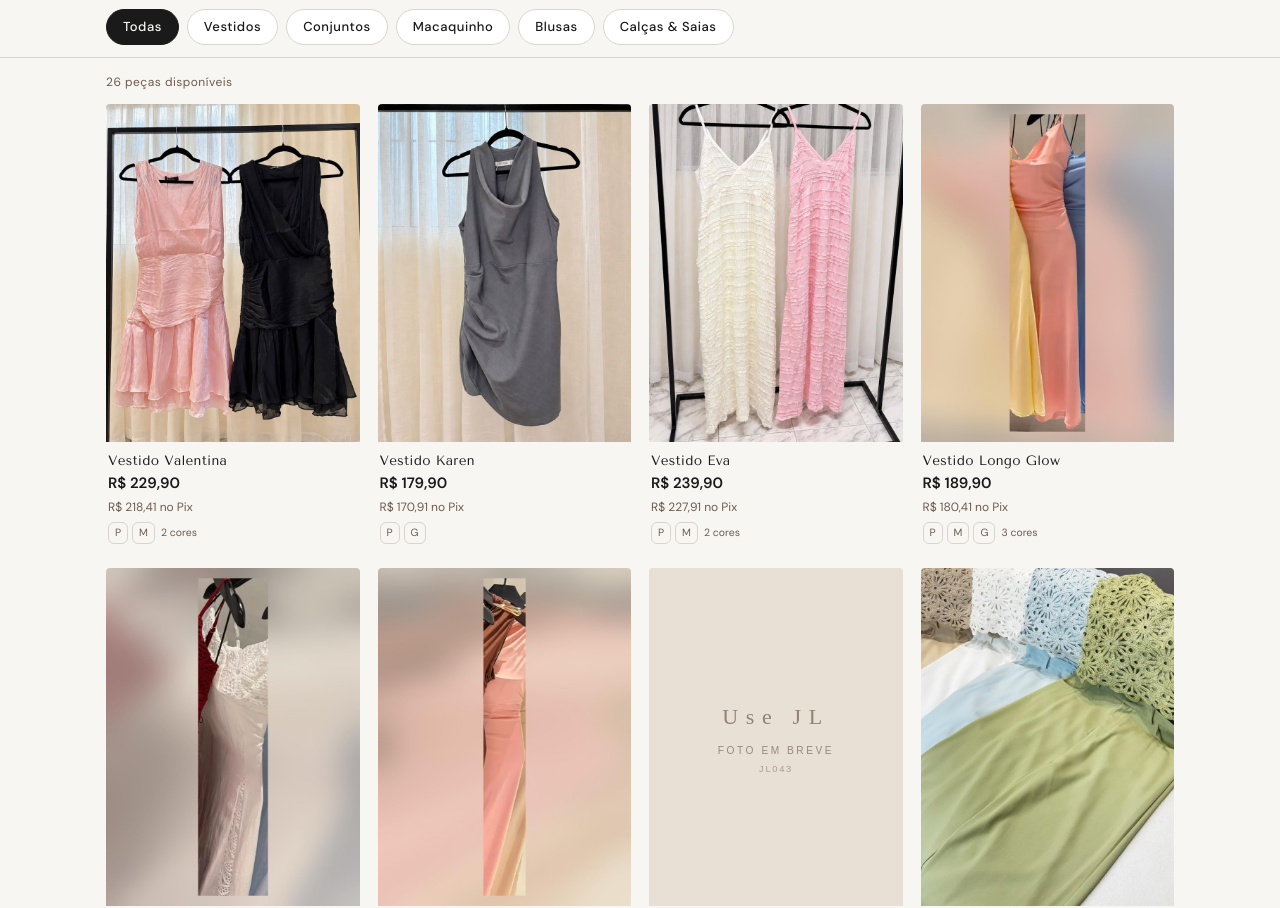
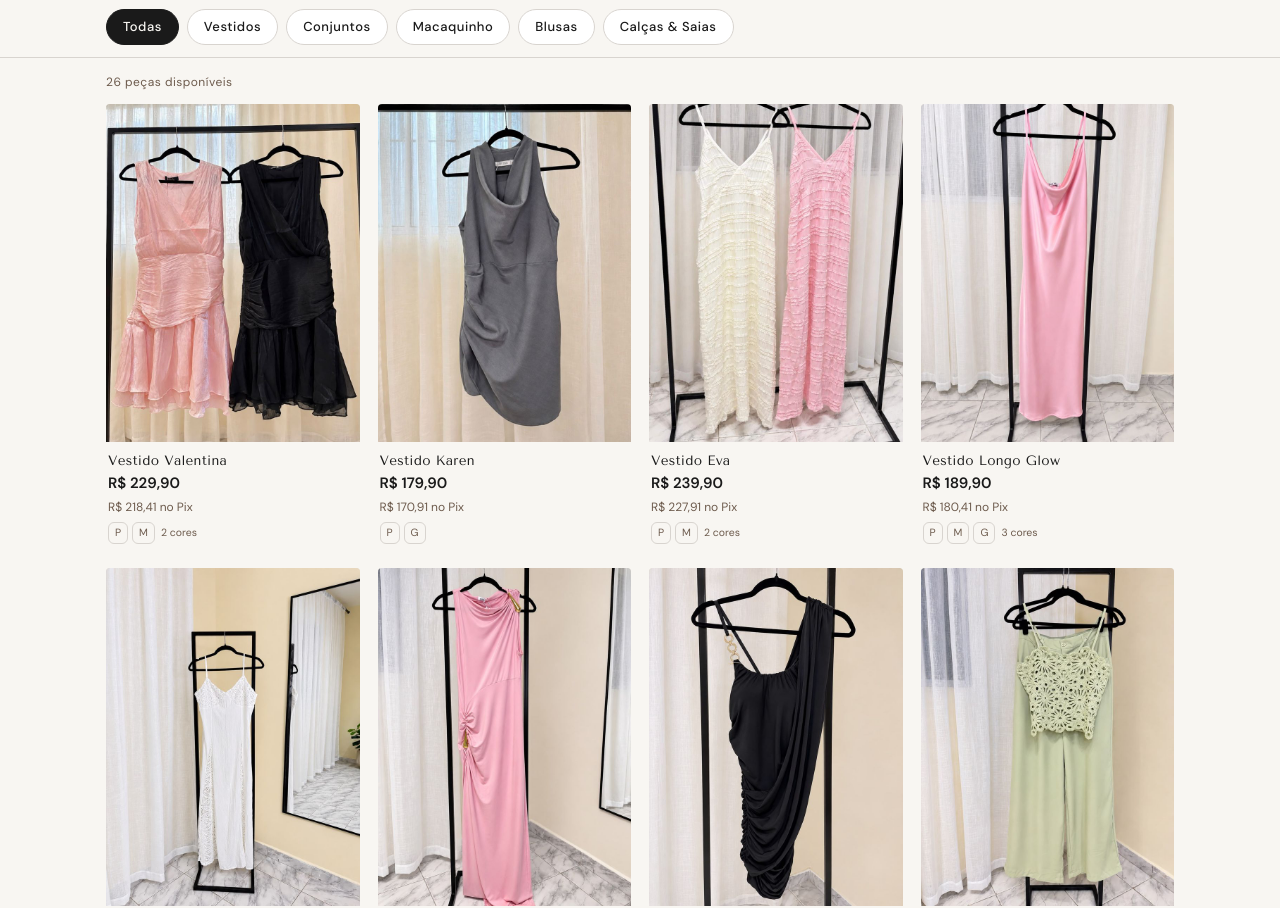
Before and after one commit to usejl/usejl.github.io, a plain HTML site: page index.html in a window 1280 px wide. Shown: the part 58-966 px from the top of the page. Drawn offline with nearby package versions, Linux system fonts and the light colour scheme.

Commit message:
Usar fotos próprias em 6 peças; JL041 azul

```diff
--- a/index.html
+++ b/index.html
@@ -258,10 +258,10 @@ const PRODUTOS = [
   {codigo: "JL001", nome: "Vestido Valentina", categoria: "Vestidos", preco: 229.9, pix: 218.41, parcela: 76.63, precoAntigo: null, descricao: "", variantes: [{"cor": "Preto", "tam": "M", "qtd": 1}, {"cor": "Rosa", "tam": "P", "qtd": 1}], fotos: {"Preto": ["propria-16.jpg", "propria-18.jpg"], "Rosa": ["propria-16.jpg", "propria-17.jpg"]}, gerais: [], novo: false, status: "disponivel"},
   {codigo: "JL002", nome: "Vestido Karen", categoria: "Vestidos", preco: 179.9, pix: 170.91, parcela: 59.97, precoAntigo: null, descricao: "", variantes: [{"cor": "Chumbo", "tam": "G", "qtd": 1}, {"cor": "Chumbo", "tam": "P", "qtd": 1}], fotos: {"Chumbo": ["propria-19.jpg", "propria-20.jpg", "propria-21.jpg"]}, gerais: [], novo: false, status: "disponivel"},
   {codigo: "JL003", nome: "Vestido Eva", categoria: "Vestidos", preco: 239.9, pix: 227.91, parcela: 79.97, precoAntigo: null, descricao: "", variantes: [{"cor": "Off White", "tam": "M", "qtd": 1}, {"cor": "Rosa", "tam": "P", "qtd": 1}], fotos: {"Off White": ["jl003-p1.jpg", "jl003-p2.jpg"], "Rosa": ["jl003-p1.jpg", "jl003-p2.jpg"]}, gerais: [], novo: false, status: "disponivel"},
-  {codigo: "JL005", nome: "Vestido Longo Glow", categoria: "Vestidos", preco: 189.9, pix: 180.41, parcela: 63.3, precoAntigo: null, descricao: "", variantes: [{"cor": "Rosa", "tam": "P", "qtd": 1}, {"cor": "Preto", "tam": "M", "qtd": 1}, {"cor": "Vermelho", "tam": "G", "qtd": 1}], fotos: {"Rosa": ["jl005-rosa-1.jpg"], "Preto": ["jl005-preto-1.jpg"], "Vermelho": ["jl005-vermelho-1.jpg"]}, gerais: ["jl005-geral-1.jpg", "jl005-geral-2.jpg"], novo: false, status: "disponivel"},
-  {codigo: "JL006", nome: "Vestido Longo Renda", categoria: "Vestidos", preco: 289.9, pix: 275.41, parcela: 96.63, precoAntigo: null, descricao: "", variantes: [{"cor": "Branco", "tam": "P", "qtd": 1}, {"cor": "Rosa", "tam": "M", "qtd": 1}], fotos: {"Branco": ["jl006-branco-1.jpg"], "Rosa": ["jl006-rosa-1.jpg"]}, gerais: ["jl006-geral-1.jpg", "jl006-geral-2.jpg"], novo: false, status: "disponivel"},
-  {codigo: "JL007", nome: "Vestido Longo Sereia", categoria: "Vestidos", preco: 279.9, pix: 265.91, parcela: 93.3, precoAntigo: null, descricao: "", variantes: [{"cor": "Rosa", "tam": "P", "qtd": 1}, {"cor": "Marrom", "tam": "M", "qtd": 1}], fotos: {"Rosa": ["jl007-rosa-1.jpg"], "Marrom": ["jl007-marrom-1.jpg"]}, gerais: ["jl007-geral-1.jpg", "jl007-geral-2.jpg"], novo: false, status: "disponivel"},
-  {codigo: "JL008", nome: "Conjunto Sonia", categoria: "Conjuntos", preco: 239.9, pix: 227.91, parcela: 79.97, precoAntigo: null, descricao: "", variantes: [{"cor": "Verde", "tam": "M", "qtd": 1}, {"cor": "Bege", "tam": "M", "qtd": 1}, {"cor": "Azul", "tam": "P", "qtd": 1}], fotos: {"Verde": ["jl008-verde-1.jpg"], "Bege": ["jl008-bege-1.jpg"], "Azul": ["jl008-azul-1.jpg"]}, gerais: ["jl008-geral-1.jpg", "jl008-geral-2.jpg"], novo: false, status: "disponivel"},
+  {codigo: "JL005", nome: "Vestido Longo Glow", categoria: "Vestidos", preco: 189.9, pix: 180.41, parcela: 63.3, precoAntigo: null, descricao: "", variantes: [{"cor": "Rosa", "tam": "P", "qtd": 1}, {"cor": "Preto", "tam": "M", "qtd": 1}, {"cor": "Vermelho", "tam": "G", "qtd": 1}], fotos: {"Rosa": ["propria-61.jpg", "propria-62.jpg", "propria-63.jpg"], "Preto": ["propria-62.jpg"], "Vermelho": ["propria-62.jpg"]}, gerais: [], novo: false, status: "disponivel"},
+  {codigo: "JL006", nome: "Vestido Longo Renda", categoria: "Vestidos", preco: 289.9, pix: 275.41, parcela: 96.63, precoAntigo: null, descricao: "", variantes: [{"cor": "Branco", "tam": "P", "qtd": 1}, {"cor": "Rosa", "tam": "M", "qtd": 1}], fotos: {"Branco": ["propria-57.jpg", "propria-58.jpg"], "Rosa": ["propria-55.jpg", "propria-56.jpg"]}, gerais: [], novo: false, status: "disponivel"},
+  {codigo: "JL007", nome: "Vestido Longo Sereia", categoria: "Vestidos", preco: 279.9, pix: 265.91, parcela: 93.3, precoAntigo: null, descricao: "", variantes: [{"cor": "Rosa", "tam": "P", "qtd": 1}, {"cor": "Marrom", "tam": "M", "qtd": 1}], fotos: {"Rosa": ["propria-53.jpg"], "Marrom": ["propria-50.jpg", "propria-51.jpg", "propria-52.jpg"]}, gerais: [], novo: false, status: "disponivel"},
+  {codigo: "JL008", nome: "Conjunto Sonia", categoria: "Conjuntos", preco: 239.9, pix: 227.91, parcela: 79.97, precoAntigo: null, descricao: "", variantes: [{"cor": "Verde", "tam": "M", "qtd": 1}, {"cor": "Bege", "tam": "M", "qtd": 1}, {"cor": "Azul", "tam": "P", "qtd": 1}], fotos: {"Verde": ["propria-45.jpg"], "Bege": ["propria-47.jpg", "propria-48.jpg"], "Azul": ["propria-46.jpg"]}, gerais: [], novo: false, status: "disponivel"},
   {codigo: "JL009", nome: "Conjunto Suzete", categoria: "Conjuntos", preco: 219.9, pix: 208.91, parcela: 73.3, precoAntigo: null, descricao: "", variantes: [{"cor": "Azul", "tam": "P", "qtd": 1}], fotos: {"Azul": ["propria-32.jpg", "propria-33.jpg", "propria-34.jpg", "propria-35.jpg"]}, gerais: [], novo: false, status: "disponivel"},
   {codigo: "JL010", nome: "Conjunto Evany", categoria: "Conjuntos", preco: 199.9, pix: 189.91, parcela: 66.63, precoAntigo: null, descricao: "", variantes: [{"cor": "Preto", "tam": "M", "qtd": 1}, {"cor": "Rosa", "tam": "P", "qtd": 1}], fotos: {"Preto": ["propria-07.jpg", "propria-04.jpg", "propria-06.jpg", "propria-05.jpg"], "Rosa": ["propria-02.jpg", "propria-01.jpg", "propria-03.jpg"]}, gerais: [], novo: false, status: "disponivel"},
   {codigo: "JL011", nome: "Conjunto Mileide", categoria: "Conjuntos", preco: 169.9, pix: 161.41, parcela: 56.63, precoAntigo: null, descricao: "", variantes: [{"cor": "Nude", "tam": "P", "qtd": 1}, {"cor": "Amarelo", "tam": "G", "qtd": 1}, {"cor": "Vermelho", "tam": "M", "qtd": 1}], fotos: {"Nude": ["propria-28.jpg", "propria-30.jpg", "propria-31.jpg"], "Amarelo": ["propria-31.jpg", "propria-28.jpg", "propria-30.jpg"], "Vermelho": ["propria-27.jpg", "propria-29.jpg", "propria-28.jpg", "propria-31.jpg"]}, gerais: [], novo: false, status: "disponivel"},
@@ -291,9 +291,9 @@ const PRODUTOS = [
   {codigo: "JL038", nome: "Canga Calor", categoria: "Moda Praia", preco: 109.9, pix: 104.41, parcela: 36.63, precoAntigo: null, descricao: "", variantes: [{"cor": "Calor", "tam": "U", "qtd": 3}], fotos: {"Calor": ["jl038-calor-1.jpg"]}, gerais: [], novo: false, status: "oculto"},
   {codigo: "JL039", nome: "Canga Leveza Menta", categoria: "Moda Praia", preco: 109.9, pix: 104.41, parcela: 36.63, precoAntigo: null, descricao: "", variantes: [{"cor": "Leveza Menta", "tam": "U", "qtd": 2}], fotos: {"Leveza Menta": ["jl039-leveza-menta-1.jpg"]}, gerais: [], novo: false, status: "oculto"},
   {codigo: "JL040", nome: "Blusa de Renda Premium", categoria: "Blusas", preco: 139.9, pix: 132.91, parcela: 46.63, precoAntigo: null, descricao: "Blusa em renda.", variantes: [{"cor": "Vermelho", "tam": "P", "qtd": 1}, {"cor": "Branco", "tam": "G", "qtd": 1}], fotos: {"Vermelho": ["propria-43.jpg", "propria-41.jpg"], "Branco": ["propria-42.jpg", "propria-41.jpg"]}, gerais: [], novo: false, status: "disponivel"},
-  {codigo: "JL041", nome: "Conjunto Seda com Renda", categoria: "Conjuntos", preco: 209.9, pix: 199.41, parcela: 69.97, precoAntigo: null, descricao: "Conjunto em seda com detalhes em renda.", variantes: [{"cor": "Off White", "tam": "M", "qtd": 1}], fotos: {"Off White": []}, gerais: [], novo: false, status: "disponivel"},
+  {codigo: "JL041", nome: "Conjunto Seda com Renda", categoria: "Conjuntos", preco: 209.9, pix: 199.41, parcela: 69.97, precoAntigo: null, descricao: "Regata com acabamento em renda e short com cinto trançado.", variantes: [{"cor": "Azul", "tam": "M", "qtd": 1}], fotos: {"Azul": ["propria-59.jpg", "propria-44.jpg", "propria-49.jpg"]}, gerais: [], novo: false, status: "disponivel"},
   {codigo: "JL042", nome: "Conjunto Alfaiataria Premium (colete e calça)", categoria: "Conjuntos", preco: 289.9, pix: 275.41, parcela: 96.63, precoAntigo: null, descricao: "Colete e calça em alfaiataria.", variantes: [{"cor": "Azul", "tam": "P", "qtd": 1}], fotos: {"Azul": []}, gerais: [], novo: false, status: "disponivel"},
-  {codigo: "JL043", nome: "Vestido Poliamida Forro Duplo", categoria: "Vestidos", preco: 169.9, pix: 161.41, parcela: 56.63, precoAntigo: null, descricao: "Vestido em poliamida com forro duplo. Tamanho único (veste do 38 ao 42).", variantes: [{"cor": "Preto", "tam": "U", "qtd": 1}], fotos: {"Preto": []}, gerais: [], novo: false, status: "disponivel"}
+  {codigo: "JL043", nome: "Vestido Poliamida Forro Duplo", categoria: "Vestidos", preco: 169.9, pix: 161.41, parcela: 56.63, precoAntigo: null, descricao: "Vestido em poliamida com forro duplo. Tamanho único (veste do 38 ao 42).", variantes: [{"cor": "Preto", "tam": "U", "qtd": 1}], fotos: {"Preto": ["propria-60.jpg", "propria-54.jpg"]}, gerais: [], novo: false, status: "disponivel"}
 ];
 </script>
 <script>
```
